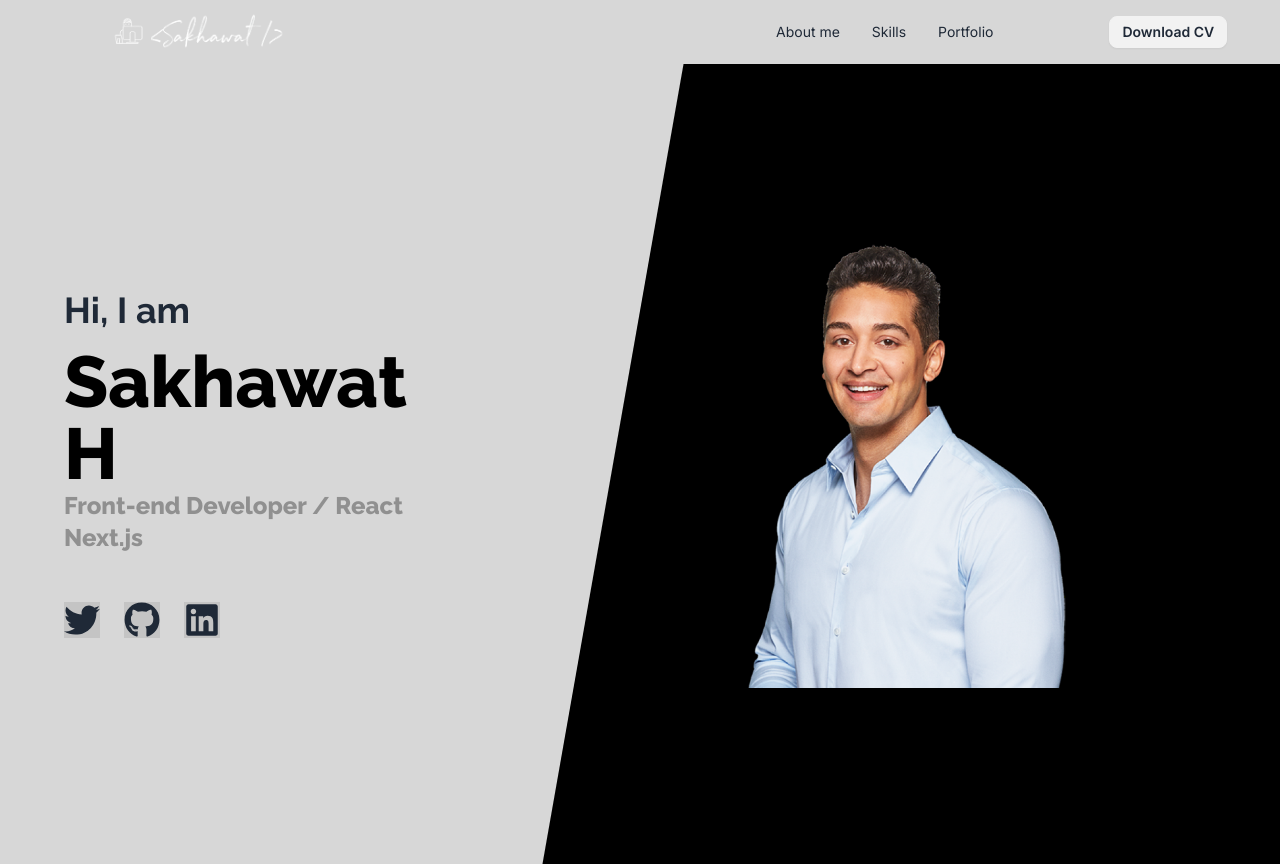
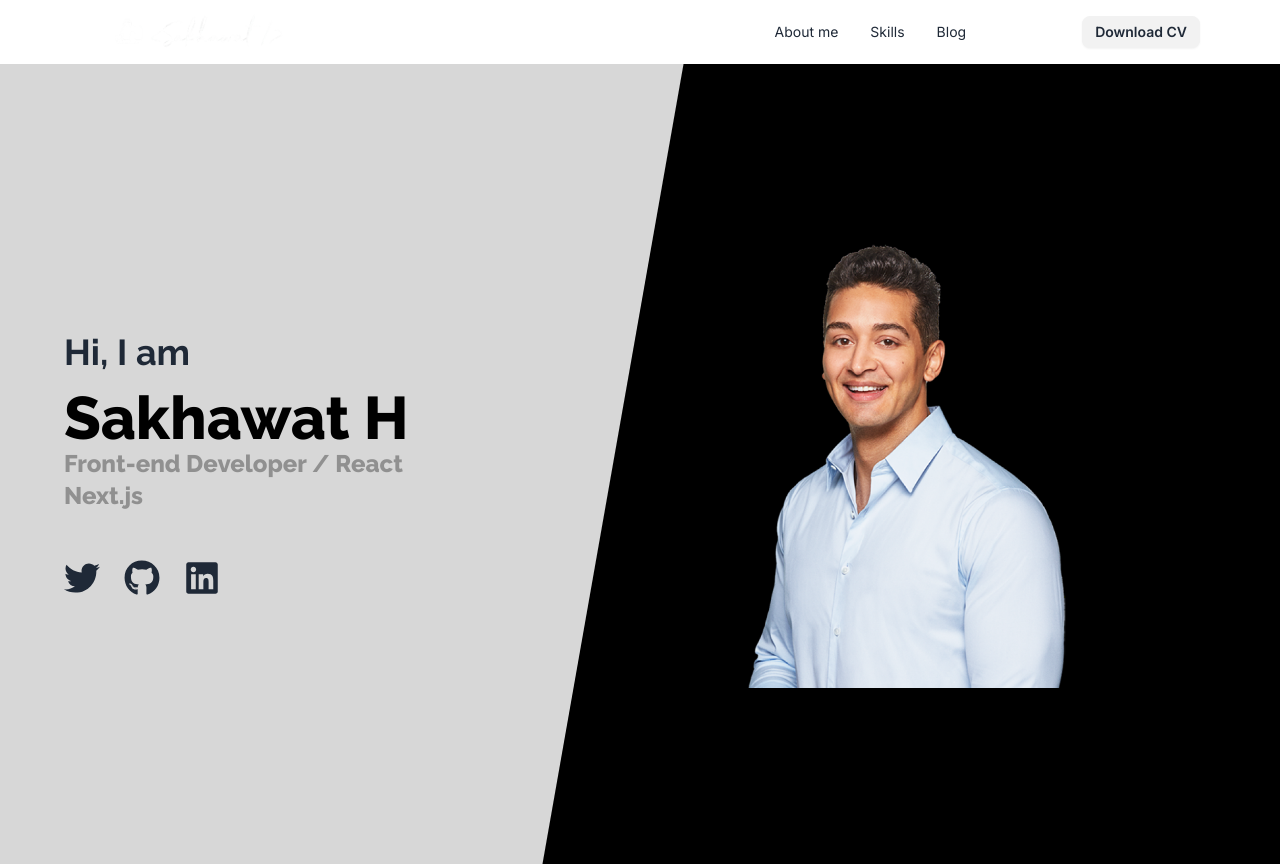
Before and after one commit to Sakhawat71/sakhawat, a Next.js app: page / in a window 1280 px wide. Built offline with nearby package versions, Linux system fonts and the light colour scheme.

Commit message:
I changed my mind -> NavBar will be different color

```diff
--- a/src/components/Banner/Banner.jsx
+++ b/src/components/Banner/Banner.jsx
@@ -11,18 +11,18 @@ const Banner = () => {
             <div className="lg:w-5/12 w-full bg-[#D7D7D7] flex flex-col justify-center items-start p-16 space-y-12">
                 <div>
                     <h1 className="text-4xl font-bold mb-4">Hi, I am</h1>
-                    <h2 className="text-7xl font-extrabold text-black ">Sakhawat H</h2>
+                    <h2 className="text-6xl font-extrabold text-black ">Sakhawat H</h2>
                     <p className="text-2xl font-extrabold text-[#909090]">Front-end Developer / React Next.js</p>
                 </div>
 
                 <div className='flex space-x-6 '>
-                    <Link href="/" className='bg-[#C4C4C4]'>
+                    <Link href="https://github.com/Sakhawat71" target="_blank">
                         <FaTwitter className='text-2xl w-9 h-9' />
                     </Link>
-                    <Link href="/" className='bg-[#C4C4C4]'>
+                    <Link href="https://github.com/Sakhawat71" target='_blank' rel="noopener noreferrer">
                         <FaGithub className='text-2xl w-9 h-9' />
                     </Link>
-                    <Link href="/" className='bg-[#C4C4C4]'>
+                    <Link href="https://linkedin.com/in/s3h" target='_blank'>
                         <FaLinkedin className='text-2xl w-9 h-9' />
                     </Link>
                 </div>
@@ -32,7 +32,6 @@ const Banner = () => {
             <div className="lg:w-7/12 hidden lg:flex justify-center items-center">
 
                 <div className=" -skew-x-[10deg] translate-x-20 w-full h-full flex justify-center items-center bg-black">
-
                 </div>
 
                 <div className='absolute'>
--- a/src/components/Navbar/Navbar.jsx
+++ b/src/components/Navbar/Navbar.jsx
@@ -8,11 +8,11 @@ const Navbar = () => {
     const navLink = <>
         <li><a>About me</a></li>
         <li><a>Skills</a></li>
-        <li><a>Portfolio</a></li>
+        <li><a>Blog</a></li>
     </>
 
     return (
-        <div className="navbar bg-[#D7D7D7] h-16 text-balck lg:px-20">
+        <div className="navbar h-16 text-balck lg:px-20">
 
             <div className="navbar-start">
 
@@ -36,30 +36,29 @@ const Navbar = () => {
                 </div>
             </div>
 
+            {/* <div className="navbar-end bg-yellow-400 -skew-x-12 translate-x-7">
 
-            {/* <div className="navbar-end bg-red-500 -skew-x-12 translate-x-[27px]">
+            <div className="skew-x-12 flex items-center space-x-4">
                 <ul className="menu menu-horizontal px-1 hidden lg:flex mr-20">
                     {navLink}
                 </ul>
-                <button className="btn btn-sm flex">Download CV</button>
-            </div> */}
+                <button className="btn btn-sm">Download CV</button>
+            </div>
+        </div>
+        */}
 
+            <div className="navbar-end">
 
-
-            <div className="navbar-end bg-red-600 -skew-x-12 translate-x-[27px]">
-
-
-                <div className="skew-x-12 flex items-center space-x-4 absolute">
+                <div className=" flex items-center space-x-4">
                     <ul className="menu menu-horizontal px-1 hidden lg:flex mr-20">
                         {navLink}
                     </ul>
                     <button className="btn btn-sm">Download CV</button>
                 </div>
-
             </div>
 
 
-        </div>
+        </div >
     );
 };
 
```
